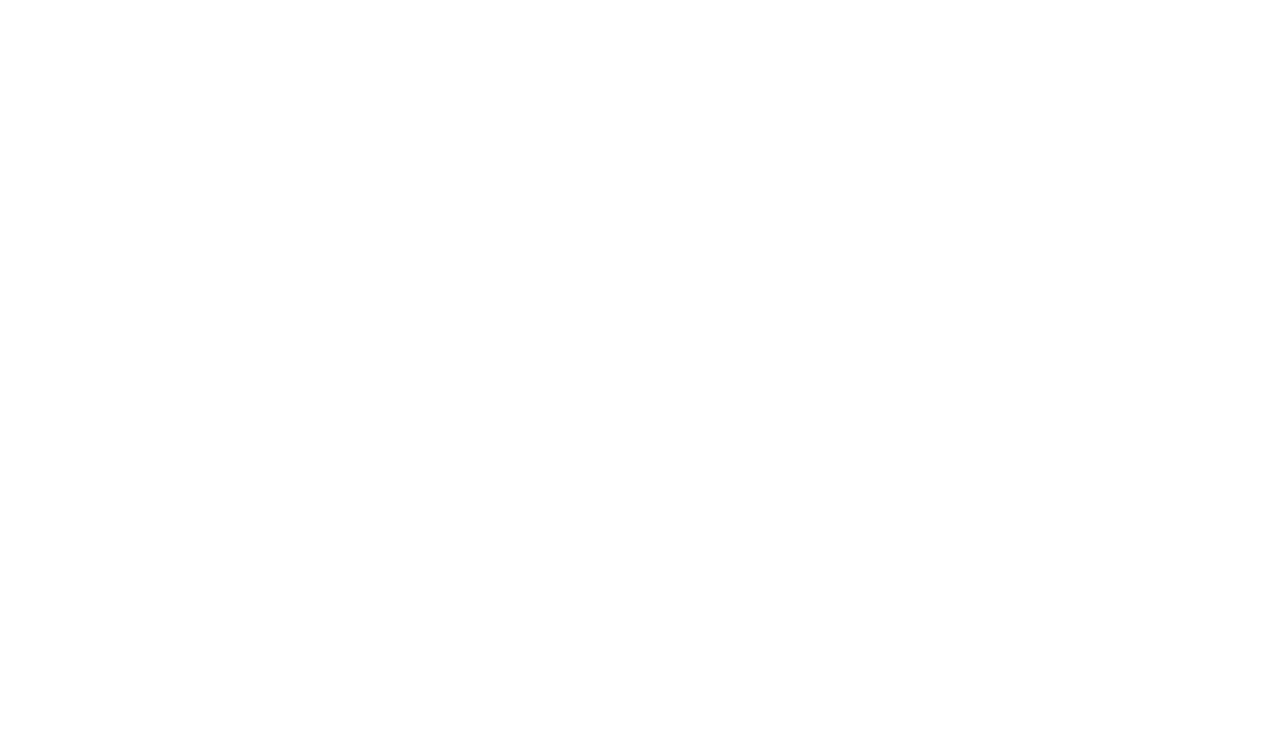
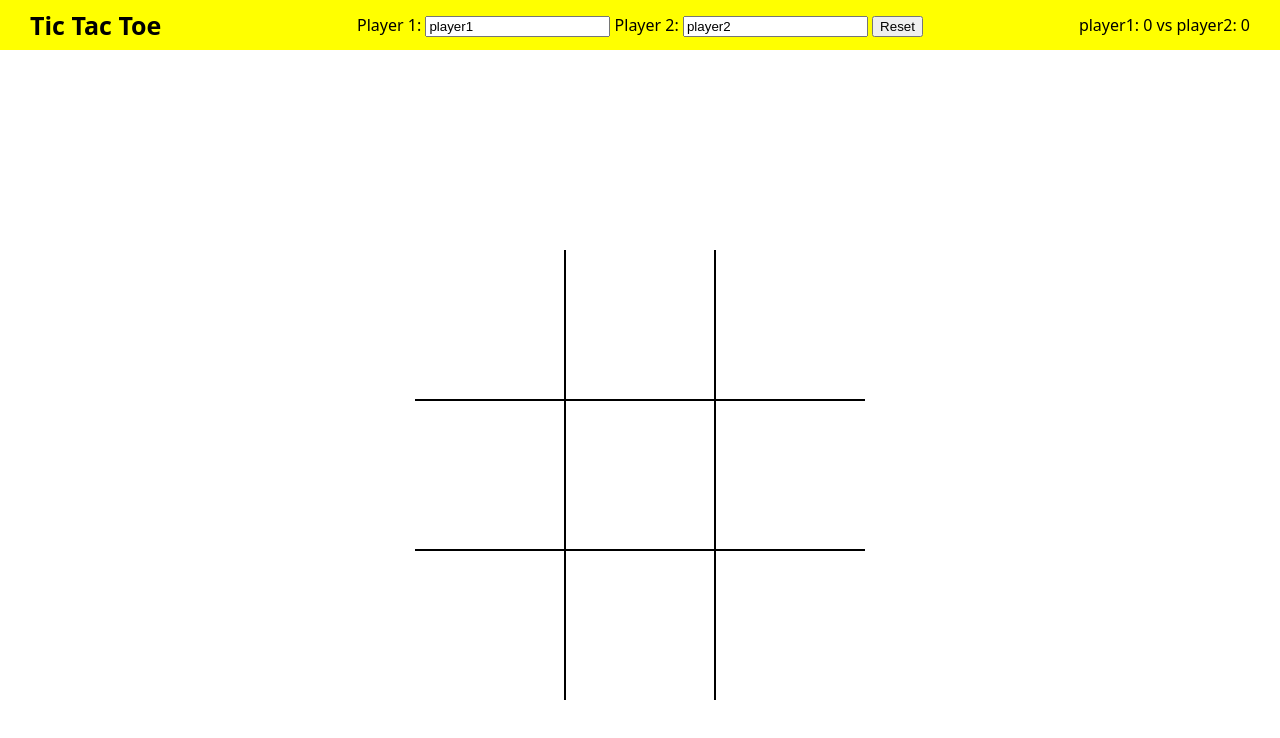
Before and after one commit to kevintaffur/top-tic-tac-toe, a plain HTML site: page index.html in a window 1280 px wide. Drawn offline with Linux system fonts and the light colour scheme.

Commit message:
mostly functional

```diff
--- a/css/styles.css
+++ b/css/styles.css
@@ -0,0 +1,111 @@
+body {
+  margin: 0px;
+  font-family: "FiraCode Nerd Font", system-ui, -apple-system, BlinkMacSystemFont, 'Segoe UI', Roboto, Oxygen, Ubuntu, Cantarell, 'Open Sans', 'Helvetica Neue', sans-serif;
+}
+
+.container {
+  display: grid;
+  grid-template-rows: 50px 100px 1fr;
+  height: 100vh;
+}
+
+.container .header {
+  display: grid;
+  grid-template-columns: 1fr 2fr 1fr;
+  background-color: yellow;
+  color: black;
+}
+
+.container .header .title {
+  justify-self: start;
+  align-self: center;
+  padding-left: 30px;
+  font-weight: bold;
+  font-size: 25px;
+}
+
+.container .header .players {
+  justify-self: center;
+  align-self: center;
+}
+
+.container .header .score {
+  justify-self: end;
+  align-self: center;
+  padding-right: 30px;
+}
+
+.container .message {
+  justify-self: center;
+  align-self: end;
+  font-size: 20px;
+}
+
+.container .game {
+  justify-self: center;
+  align-self: center;
+}
+
+.container .game .board {
+  display: grid;
+  grid-template-rows: repeat(3, 150px);
+  grid-template-columns: repeat(3, 150px);
+}
+
+.game .board .cell {
+  display: grid;
+  font-size: 125px;
+  font-weight: bold;
+  justify-content: center;
+  align-items: center;
+  width: 150px;
+  box-sizing: border-box;
+}
+
+.game .board .middle {
+  border: 1px solid black;
+}
+
+.game .board .top-left {
+  border-bottom: 1px solid black;
+  border-right: 1px solid black;
+}
+
+.game .board .top-middle {
+  border-left: 1px solid black;
+  border-bottom: 1px solid black;
+  border-right: 1px solid black;
+}
+
+.game .board .top-right {
+  border-bottom: 1px solid black;
+  border-left: 1px solid black;
+}
+
+.game .board .middle-left {
+  border-top: 1px solid black;
+  border-right: 1px solid black;
+  border-bottom: 1px solid black;
+}
+
+.game .board .middle-right {
+  border-top: 1px solid black;
+  border-left: 1px solid black;
+  border-bottom: 1px solid black;
+}
+
+.game .board .bottom-left {
+  border-top: 1px solid black;
+  border-right: 1px solid black;
+}
+
+.game .board .bottom-middle {
+  border-left: 1px solid black;
+  border-top: 1px solid black;
+  border-right: 1px solid black;
+}
+
+.game .board .bottom-right {
+  border-top: 1px solid black;
+  border-left: 1px solid black;
+}
--- a/index.html
+++ b/index.html
@@ -1,13 +1,41 @@
 <!DOCTYPE html>
 <html lang="en">
   <head>
-    <title></title>
+    <title>Tic Tac Toe</title>
     <meta charset="UTF-8">
     <meta name="viewport" content="width=device-width, initial-scale=1">
     <link href="css/styles.css" rel="stylesheet">
     <script src="script.js" defer></script>
   </head>
   <body>
+    <div class="container">
+      <div class="header">
+        <div class="title">Tic Tac Toe</div>
+        <div class="players">
+          <label for="player1">Player 1:</label>
+          <input type="player1" name="player1" value="player1" id="player1">
+          <label for="player2">Player 2:</label>
+          <input type="player2" name="player2" value="player2" id="player2">
+          <button class="reset-button">Reset</button>
+        </div>
+        <div class="score">player1: 0 vs player2: 0</div>
+      </div>
 
+      <div class="message"></div>
+
+      <div class="game">
+        <div class="board">
+          <div class="cell top-left" id="00"></div>
+          <div class="cell top-middle" id="01"></div>
+          <div class="cell top-right" id="02"></div>
+          <div class="cell middle-left" id="10"></div>
+          <div class="cell middle" id="11"></div>
+          <div class="cell middle-right" id="12"></div>
+          <div class="cell bottom-left" id="20"></div>
+          <div class="cell bottom-middle" id="21"></div>
+          <div class="cell bottom-right" id="22"></div>
+        </div>
+      </div>
+    </div>
   </body>
 </html>
--- a/script.js
+++ b/script.js
@@ -1,9 +1,21 @@
 const gameBoard = (() => {
-  const board = [
+  let board = [
     ["a", "a", "a"],
     ["a", "a", "a"],
     ["a", "a", "a"]
   ];
+
+  const clearBoard = () => {
+    board = [
+      ["a", "a", "a"],
+      ["a", "a", "a"],
+      ["a", "a", "a"]
+    ];
+  }
+
+  const getValueAt = (row, column) => {
+    return board[row][column];
+  }
 
   const printBoard = () => {
     board.forEach((row) => console.log(row));
@@ -21,30 +33,166 @@ const gameBoard = (() => {
             (board[0][2] === board[1][1] && board[1][1] === board[2][0] && board[2][0] !== "a"));
   }
 
-  // return true if there is a winner
   const updateCoordinate = (row, column, value) => {
     if (row > 2 || column > 2 || row < 0 || column < 0) {
-      return printBoard();
+      return;
     }
     const currentValue = board[row][column];
     if (currentValue === "a") {
       board[row][column] = value;
-      printBoard();
-      return checkForWin();
+    }
+  }
+
+  const stillPlayable = () => {
+    for (let i = 0; i < board.length; i++) {
+      for (let j = 0; j < board[i].length; j++) {
+        if (board[i][j] === "a") {
+          return true;
+        }
+      }
+    }
+    return false;
+  }
+
+  return {
+    updateCoordinate,
+    checkForWin,
+    clearBoard,
+    getValueAt,
+    stillPlayable
+  };
+})();
+
+const createPlayer = (n, symbol) => {
+  let score = 0;
+  let name = n;
+  const getName = () => {
+    return name;
+  };
+  const setName = (newName) => {
+    name = newName;
+  }
+  const getSymbol = () => {
+    return symbol;
+  };
+  const getScore = () => {
+    return score;
+  };
+  const updateScore = () => {
+    score += 1;
+  }
+
+  const play = (row, column) => {
+    gameBoard.updateCoordinate(row, column, symbol);
+  }
+
+  return {
+    getName,
+    getSymbol,
+    play,
+    getScore,
+    updateScore,
+    setName
+  }
+}
+
+const gameTurn = (() => {
+  const player1 = createPlayer("player1", "X");
+  const player2 = createPlayer("player2", "O");
+
+  const start = () => {
+    display.update(player1, player2);
+  }
+
+  const checkForWin = () => {
+    if (gameBoard.checkForWin()) {
+      gameBoard.clearBoard();
+      display.clearBoard();
+      return true;
+    }
+  }
+
+  const fullBoard = () => {
+    if (!gameBoard.stillPlayable()) {
+      gameBoard.clearBoard();
+      display.clearBoard();
+      return true;
     }
   }
 
   return {
-    updateCoordinate,
-  };
+    start,
+    checkForWin,
+    fullBoard
+  }
 })();
 
-const createPlayer = (name, symbol) => {
-  const getName = () => {name};
-  const getSymbol = () => {symbol};
+const display = (() => {
+  const cells = document.querySelectorAll(".cell");
+  const message = document.querySelector(".container .message");
+  const score = document.querySelector(".container .header .score");
+  const player1Name = document.querySelector("#player1");
+  const player2Name = document.querySelector("#player2");
+  const resetButton = document.querySelector(".reset-button");
 
+  let symbol = "X";
+
+  const update = (player1, player2) => {
+    updateNames(player1, player2);
+    cells.forEach((cell) => {
+      cell.addEventListener("click", () => {
+        updateNames(player1, player2);
+        if (message.textContent !== "") {
+          message.textContent = "";
+        }
+        const position = cell.id;
+        const [row, column] = position.split("");
+        gameBoard.updateCoordinate(row, column, symbol);
+        cell.textContent = gameBoard.getValueAt(row, column);
+
+        if (gameTurn.checkForWin()) {
+          if (player1.getSymbol() === symbol) {
+            message.textContent = `${player1.getName()} won!!`;
+            player1.updateScore();
+            updateNames(player1, player2);
+          } else {
+            message.textContent = `${player2.getName()} won!!`;
+            player2.updateScore();
+            updateNames(player1, player2);
+          }
+          symbol = "X";
+        } else if (gameTurn.fullBoard()) {
+          symbol = "X";
+        } else if (symbol === "X") {
+          symbol = "O";
+        } else if (symbol === "O") {
+          symbol = "X";
+        }
+      });
+    });
+    resetButton.addEventListener("click", () => {
+      gameBoard.clearBoard();
+      display.clearBoard();
+      symbol = "X";
+    });
+  }
+
+  const updateNames = (player1, player2) => {
+    score.textContent = `${player1Name.value}: ${player1.getScore()} vs ${player2Name.value}: ${player2.getScore()}`;
+    player1.setName(player1Name.value);
+    player2.setName(player2Name.value);
+  }
+
+  const clearBoard = () => {
+    cells.forEach((cell) => {
+      cell.textContent = "";
+      gameBoard.clearBoard();
+    });
+  }
   return {
-    getName,
-    getSymbol
+    update,
+    clearBoard
   }
-}
+})();
+
+gameTurn.start();
```
